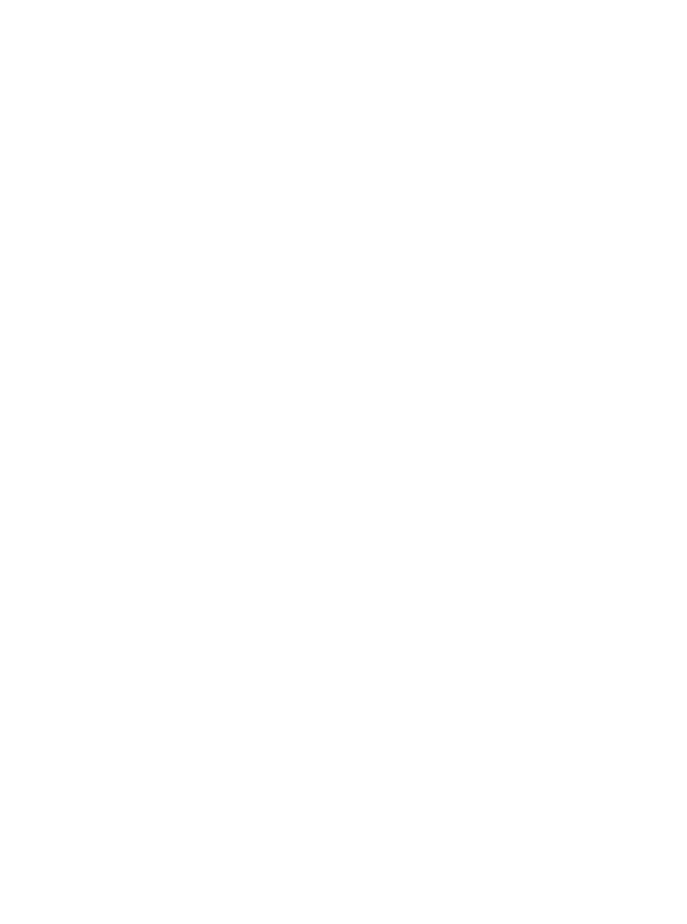
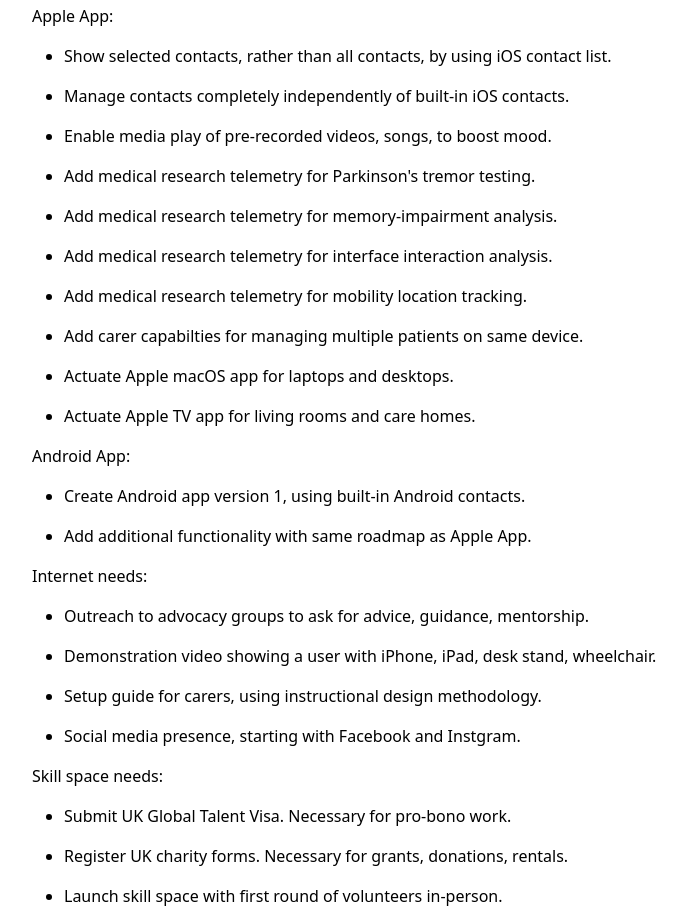
Before and after one commit to BoldContacts/boldcontacts-site-as-sveltekit, a SvelteKit app: page /roadmap in a window 1280 px wide. Before the commit this address had no page. Shown: the part 480-1404 px from the top of the page, without its empty margins (272-959 px from the left). Before the commit the page ends 800 px from the top, so only its background shows below. Built offline with nearby package versions, Linux system fonts and the light colour scheme.

Commit message:
Add roadmap

```diff
--- a/src/routes/+page.svelte
+++ b/src/routes/+page.svelte
@@ -12,6 +12,8 @@
 <p><a href="https://apps.apple.com/us/app/boldcontacts/id6443335501">BoldContacts on Apple App Store is now free!</a></p>
 
 <p><a href="/uk-global-talent-visa">UK Global Talent Visa - please help if you can.</a></p>
+
+<p><a href="/roadmap">BoldContacts roadmap of feature requests.</a></p>
 
 <p><a href="/skill-space">Skill space is a work in progress.</a></p>
 
--- a/src/routes/quotations/+page.svelte
+++ b/src/routes/quotations/+page.svelte
@@ -22,7 +22,7 @@
 
     <li>"I am an expert in [etc.]. We want to work with smart motivated people in related. Joel can help because he's an expert software developer, and he wants to move to the UK to be of service."</li>
 
-    <li>"[your project here] is working on [your goal here]. Joel is offering a technology that may be able to help with this kind of work, and also with similar kinds of work by related groups."</li>
+    <li>"[your project here] is working on [your goal here]. Joel is offering technology and training that may be able to help with this kind of work, and also with similar kinds of work by related groups."</li>
 
     <li>"Please consider Joel for the UK Global Talent Visa. I'm working on [your initiatives] and I appreciate his development of free open source software. I believe the UK can leverage his skills."</li>
 
--- /dev/null
+++ b/src/routes/roadmap/+page.svelte
@@ -0,0 +1,71 @@
+<div class="max-w-2xl m-auto">
+
+    <img src="/assets/pexels-andrea-piacquadio-3791664@2400x1200.jpg" alt="People using BoldContacts on a phone" loading="lazy">
+
+    <h1>Roadmap</h1>
+
+    <p>Roadmap of priority feature requests. If the UK approves my Global Talent Visa, then all of these feature requests can happen quickly.</p>
+
+    <p>Apple App:</p>
+
+    <ul>
+
+        <li>Show selected contacts, rather than all contacts, by using iOS contact list.</li>
+
+        <li>Manage contacts completely independently of built-in iOS contacts.</li>
+
+        <li>Enable media play of pre-recorded videos, songs, to boost mood.</li>
+
+        <li>Add medical research telemetry for Parkinson's tremor testing.</li>
+
+        <li>Add medical research telemetry for memory-impairment analysis.</li>
+
+        <li>Add medical research telemetry for interface interaction analysis.</li>
+
+        <li>Add medical research telemetry for mobility location tracking.</li>
+
+        <li>Add carer capabilties for managing multiple patients on same device.</li>
+
+        <li>Actuate Apple macOS app for laptops and desktops.</li>
+
+        <li>Actuate Apple TV app for living rooms and care homes.</li>
+
+    </ul>
+
+    <p>Android App:</p>
+
+    <ul>
+
+        <li>Create Android app version 1, using built-in Android contacts.</li>
+
+        <li>Add additional functionality with same roadmap as Apple App.</li>
+
+    </ul>
+
+    <p>Internet needs:</p>
+
+    <ul>
+
+        <li>Outreach to advocacy groups to ask for advice, guidance, mentorship.</li>
+
+        <li>Demonstration video showing a user with iPhone, iPad, desk stand, wheelchair.</li>
+
+        <li>Setup guide for carers, using instructional design methodology.</li>
+
+        <li>Social media presence, starting with Facebook and Instgram.</li>
+
+    </ul>
+
+    <p>Skill space needs:</p>
+
+    <ul>
+
+        <li>Submit UK Global Talent Visa. Necessary for pro-bono work.</li>
+
+        <li>Register UK charity forms. Necessary for grants, donations, rentals.</li>
+
+        <li>Launch skill space with first round of volunteers in-person.</li>
+
+    </ul>
+
+</div>
```
